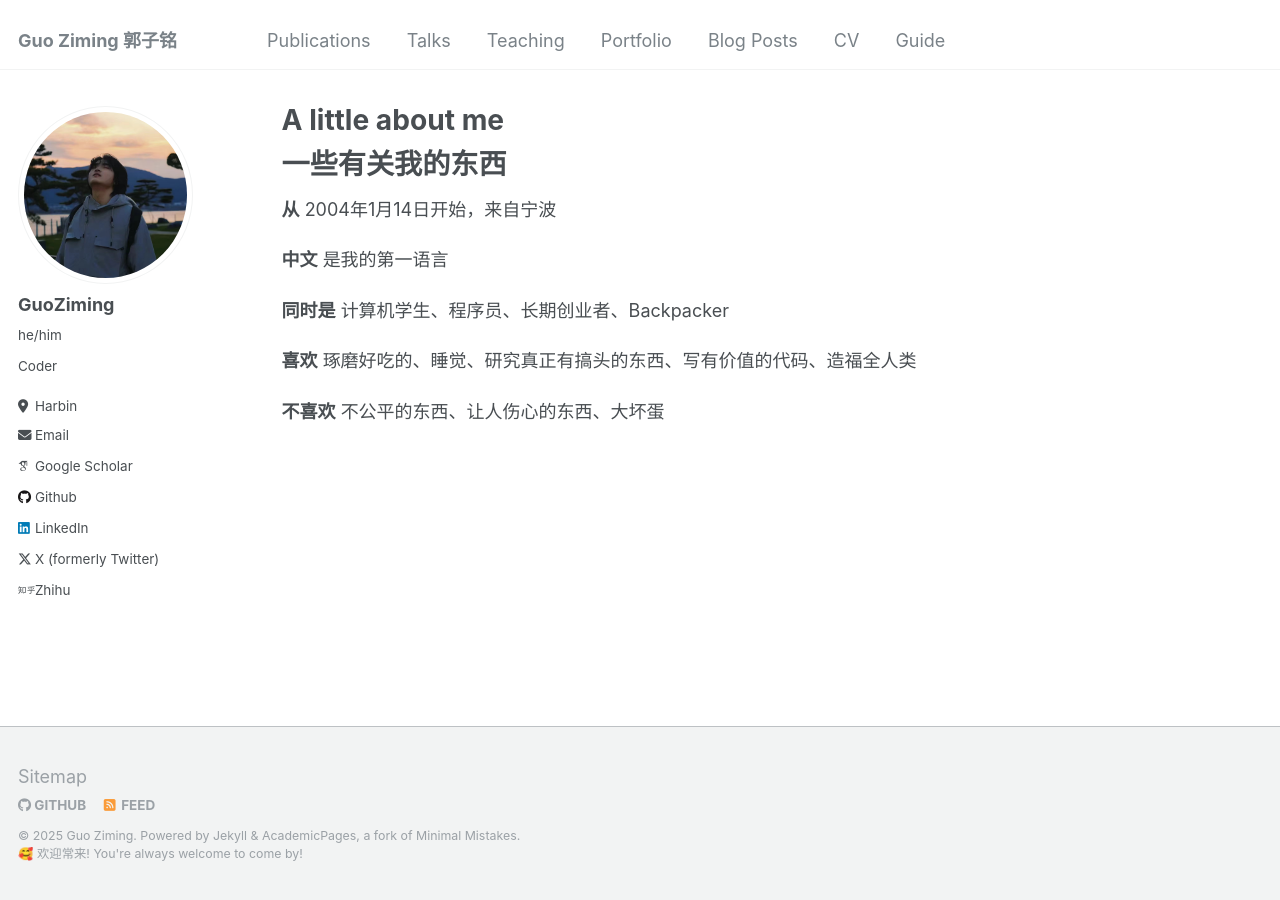
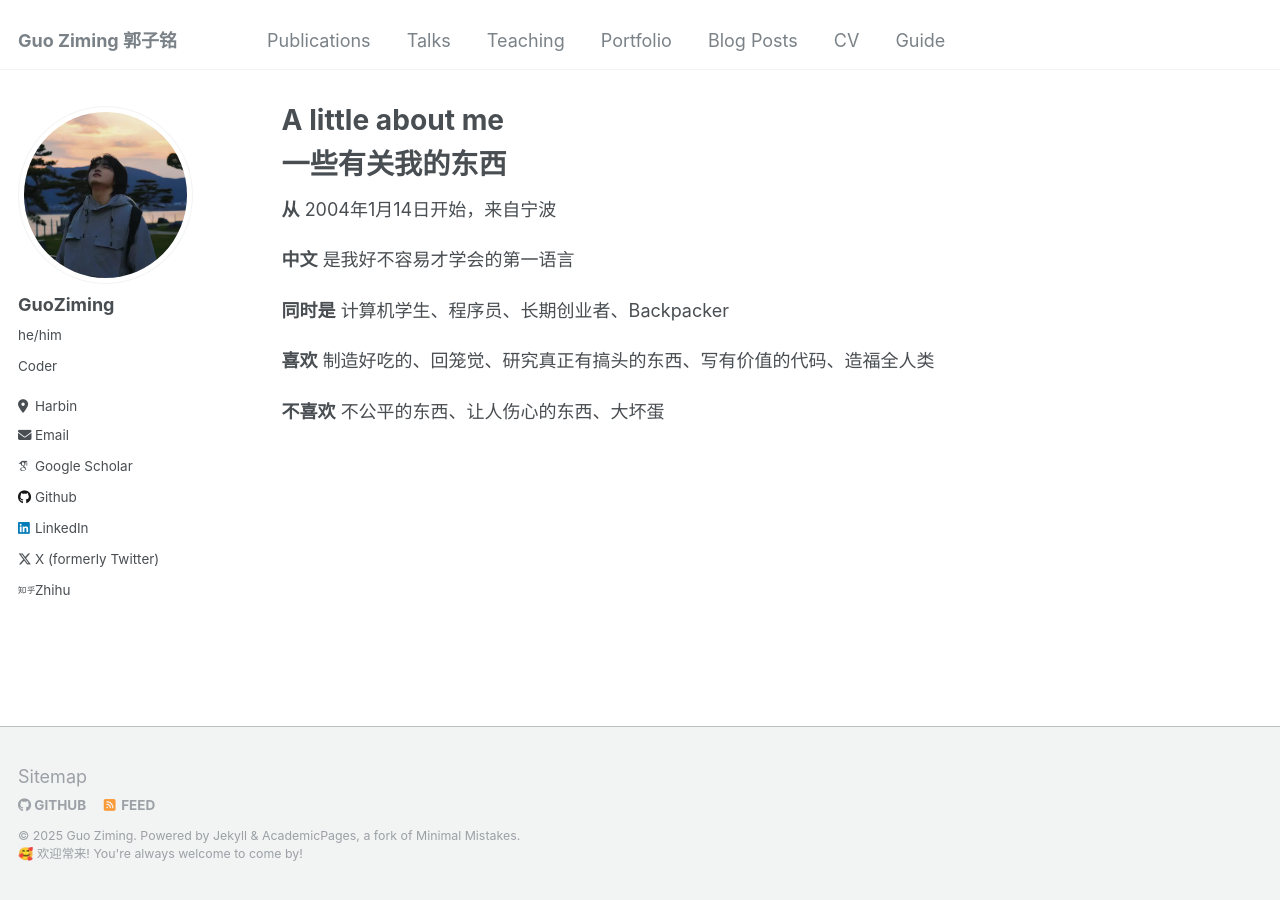
Before and after one commit to mcxiaoxiao/mcxiaoxiao.github.io, a Jekyll site: the page built from _pages/about.md, in a window 1280 px wide. Built offline with Jekyll 4.4.1, drawn with Linux system fonts in a browser that asks for light colours; some web fonts are replaced.

Commit message:
Update about.md

```diff
--- a/_pages/about.md
+++ b/_pages/about.md
@@ -12,10 +12,10 @@ redirect_from:
 
 **从** 2004年1月14日开始，来自宁波
 
-**中文** 是我的第一语言
+**中文** 是我好不容易才学会的第一语言
 
 **同时是** 计算机学生、程序员、长期创业者、Backpacker
 
-**喜欢** 琢磨好吃的、睡觉、研究真正有搞头的东西、写有价值的代码、造福全人类
+**喜欢** 制造好吃的、回笼觉、研究真正有搞头的东西、写有价值的代码、造福全人类
 
 **不喜欢** 不公平的东西、让人伤心的东西、大坏蛋
```
